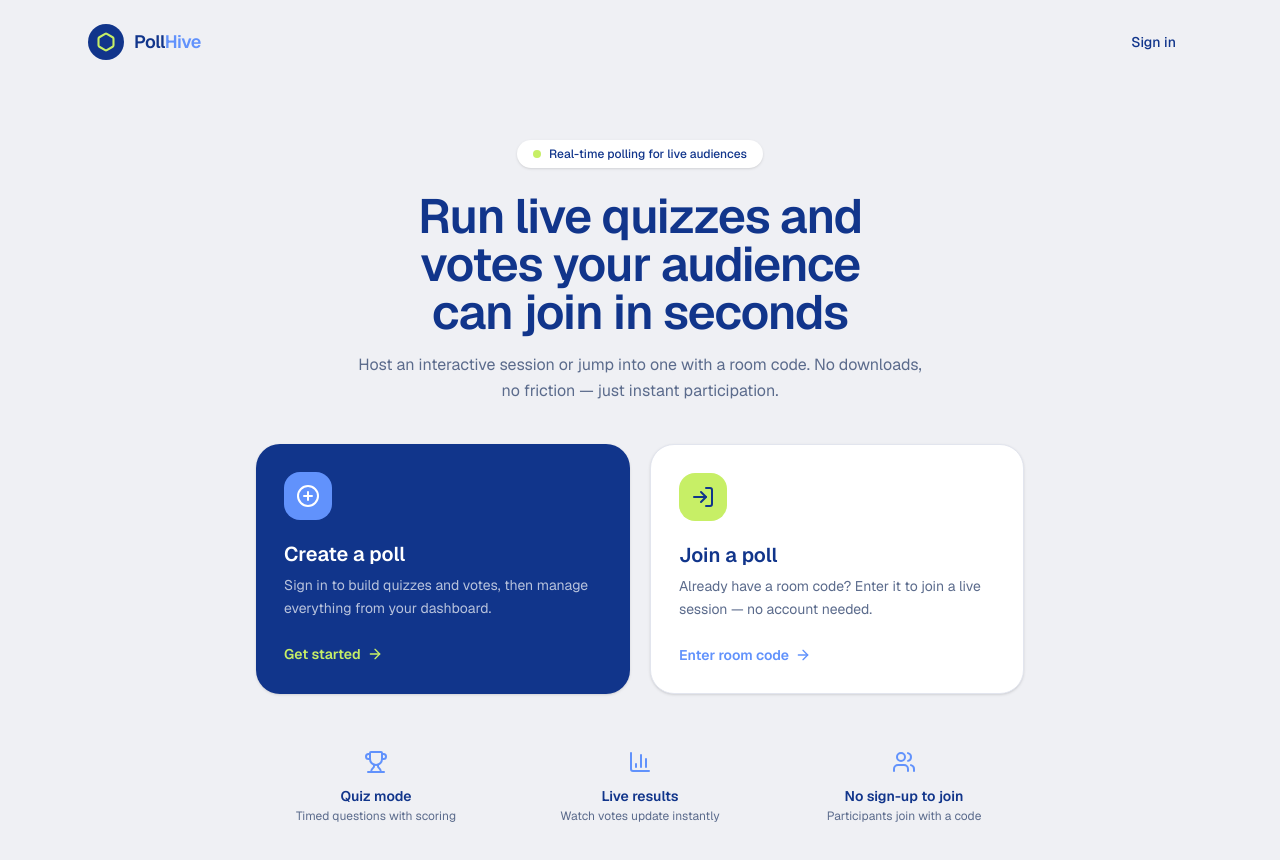
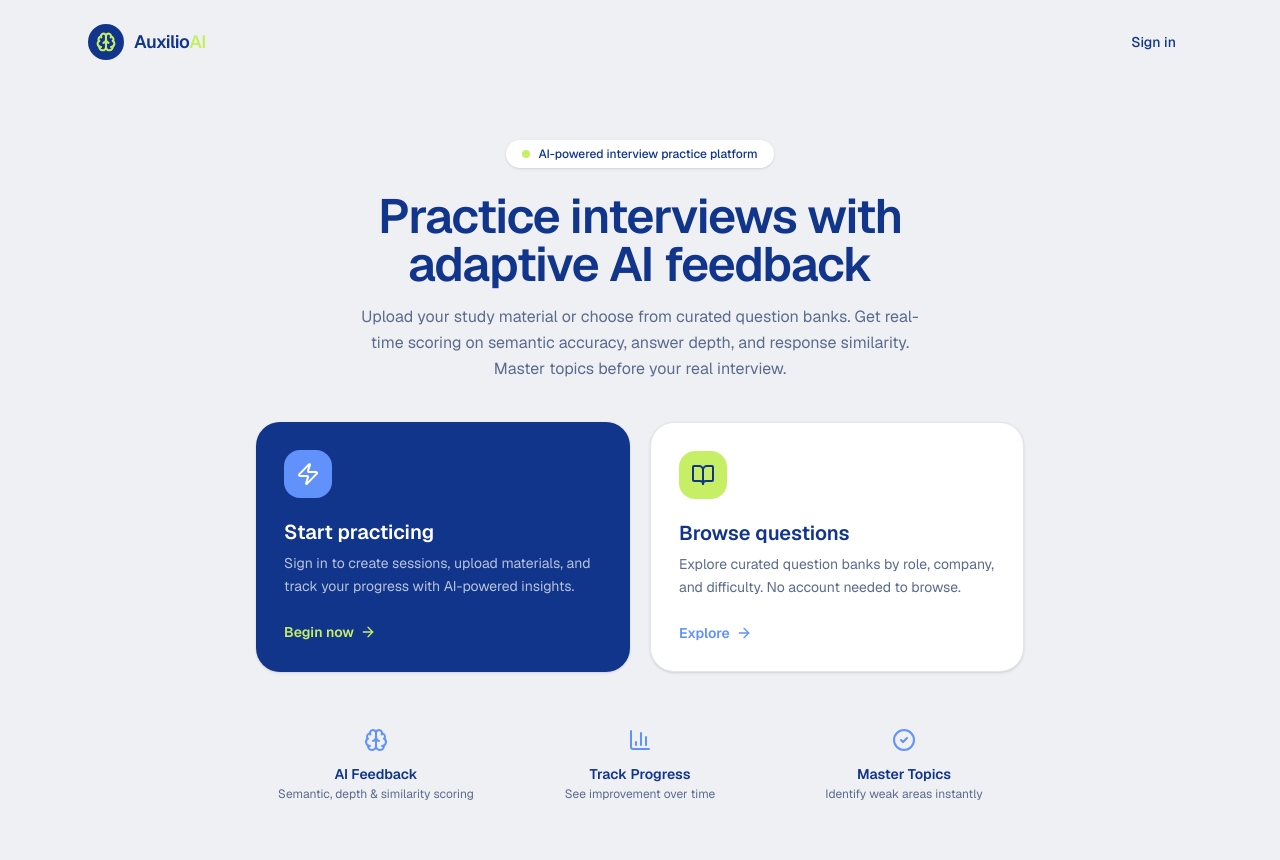
Before and after one commit to maimoona-mustafvi/pollhive-v2, a Next.js app: page / in a window 1280 px wide. Shown: the top 860 px of the page. Built offline with nearby package versions, Linux system fonts and the light colour scheme.

Commit message:
feat: rebrand homepage to Auxilio AI with new icons and features
Co-authored-by: Maimoona Mustafvi <147592921+maimoona-mustafvi@users.noreply.github.com>

```diff
--- a/app/page.tsx
+++ b/app/page.tsx
@@ -1,5 +1,5 @@
 import Link from "next/link"
-import { Hexagon, PlusCircle, LogIn, ArrowRight, Trophy, BarChart3, Users } from "lucide-react"
+import { Brain, Zap, BarChart3, CheckCircle2, ArrowRight, BookOpen } from "lucide-react"
 
 export default function HomePage() {
   return (
@@ -8,10 +8,10 @@ export default function HomePage() {
       <header className="mx-auto flex w-full max-w-6xl items-center justify-between px-6 py-6">
         <div className="flex items-center gap-2.5">
           <div className="flex size-9 items-center justify-center rounded-xl bg-navy">
-            <Hexagon className="size-5 text-lime" strokeWidth={2.5} />
+            <Brain className="size-5 text-lime" strokeWidth={2.5} />
           </div>
           <span className="text-lg font-semibold tracking-tight text-navy">
-            Poll<span className="text-blue">Hive</span>
+            Auxilio<span className="text-lime">AI</span>
           </span>
         </div>
         <Link
@@ -26,50 +26,49 @@ export default function HomePage() {
       <main className="mx-auto flex w-full max-w-6xl flex-1 flex-col items-center px-6 pb-16 pt-6 lg:pt-14">
         <div className="flex items-center gap-2 rounded-full bg-white px-4 py-1.5 text-xs font-medium text-navy shadow-sm">
           <span className="size-2 rounded-full bg-lime" />
-          Real-time polling for live audiences
+          AI-powered interview practice platform
         </div>
         <h1 className="mt-6 max-w-2xl text-balance text-center text-4xl font-semibold tracking-tight text-navy sm:text-5xl">
-          Run live quizzes and votes your audience can join in seconds
+          Practice interviews with adaptive AI feedback
         </h1>
         <p className="mt-4 max-w-xl text-pretty text-center text-base leading-relaxed text-muted-foreground">
-          Host an interactive session or jump into one with a room code. No downloads, no friction — just instant
-          participation.
+          Upload your study material or choose from curated question banks. Get real-time scoring on semantic accuracy, answer depth, and response similarity. Master topics before your real interview.
         </p>
 
         {/* Two primary options */}
         <div className="mt-10 grid w-full max-w-3xl gap-5 sm:grid-cols-2">
-          {/* Create Poll */}
+          {/* Start Practice */}
           <Link
             href="/login"
             className="group relative flex flex-col rounded-3xl bg-navy p-7 text-white shadow-sm transition-transform hover:-translate-y-1"
           >
             <div className="flex size-12 items-center justify-center rounded-2xl bg-blue">
-              <PlusCircle className="size-6 text-white" />
+              <Zap className="size-6 text-white" />
             </div>
-            <h2 className="mt-5 text-xl font-semibold">Create a poll</h2>
+            <h2 className="mt-5 text-xl font-semibold">Start practicing</h2>
             <p className="mt-1.5 text-sm leading-relaxed text-white/70">
-              Sign in to build quizzes and votes, then manage everything from your dashboard.
+              Sign in to create sessions, upload materials, and track your progress with AI-powered insights.
             </p>
             <span className="mt-6 inline-flex items-center gap-1.5 text-sm font-semibold text-lime">
-              Get started
+              Begin now
               <ArrowRight className="size-4 transition-transform group-hover:translate-x-1" />
             </span>
           </Link>
 
-          {/* Join Poll */}
+          {/* Browse Questions */}
           <Link
-            href="/join"
+            href="/practice"
             className="group relative flex flex-col rounded-3xl border border-border bg-white p-7 shadow-sm transition-transform hover:-translate-y-1"
           >
             <div className="flex size-12 items-center justify-center rounded-2xl bg-lime">
-              <LogIn className="size-6 text-navy" />
+              <BookOpen className="size-6 text-navy" />
             </div>
-            <h2 className="mt-5 text-xl font-semibold text-navy">Join a poll</h2>
+            <h2 className="mt-5 text-xl font-semibold text-navy">Browse questions</h2>
             <p className="mt-1.5 text-sm leading-relaxed text-muted-foreground">
-              Already have a room code? Enter it to join a live session — no account needed.
+              Explore curated question banks by role, company, and difficulty. No account needed to browse.
             </p>
             <span className="mt-6 inline-flex items-center gap-1.5 text-sm font-semibold text-blue">
-              Enter room code
+              Explore
               <ArrowRight className="size-4 transition-transform group-hover:translate-x-1" />
             </span>
           </Link>
@@ -78,9 +77,9 @@ export default function HomePage() {
         {/* Feature row */}
         <div className="mt-14 grid w-full max-w-3xl gap-6 sm:grid-cols-3">
           {[
-            { icon: Trophy, label: "Quiz mode", desc: "Timed questions with scoring" },
-            { icon: BarChart3, label: "Live results", desc: "Watch votes update instantly" },
-            { icon: Users, label: "No sign-up to join", desc: "Participants join with a code" },
+            { icon: Brain, label: "AI Feedback", desc: "Semantic, depth & similarity scoring" },
+            { icon: BarChart3, label: "Track Progress", desc: "See improvement over time" },
+            { icon: CheckCircle2, label: "Master Topics", desc: "Identify weak areas instantly" },
           ].map((f) => (
             <div key={f.label} className="flex flex-col items-center text-center">
               <f.icon className="size-6 text-blue" />
```
